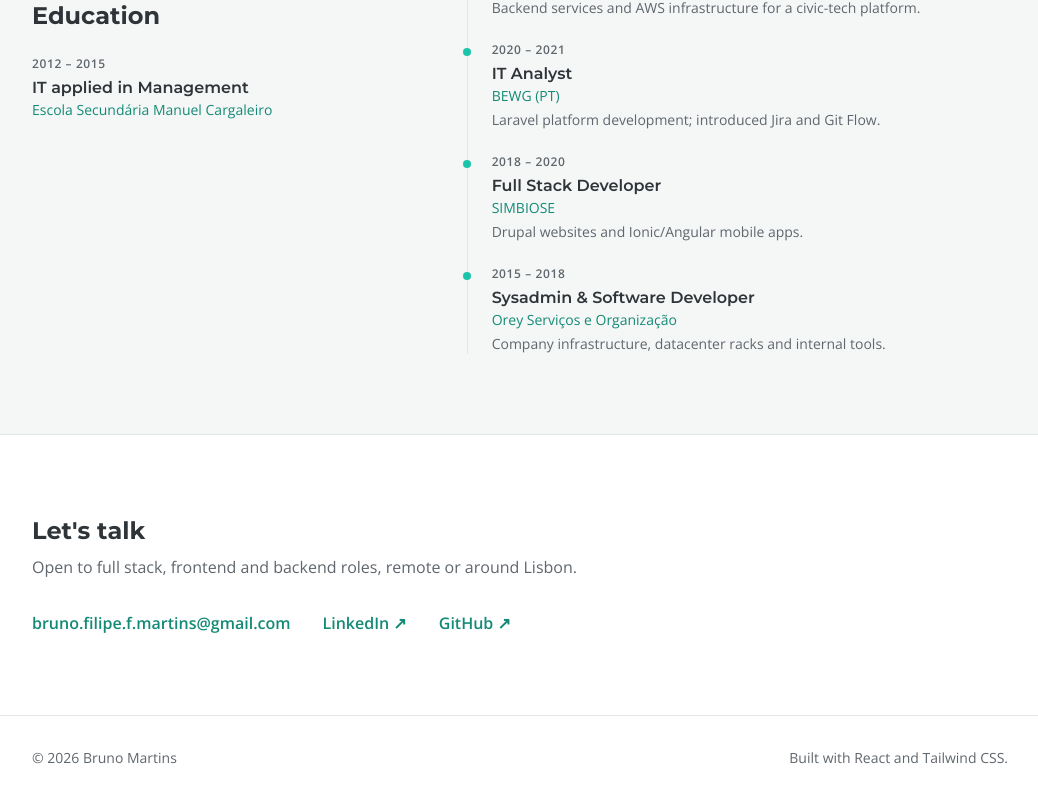
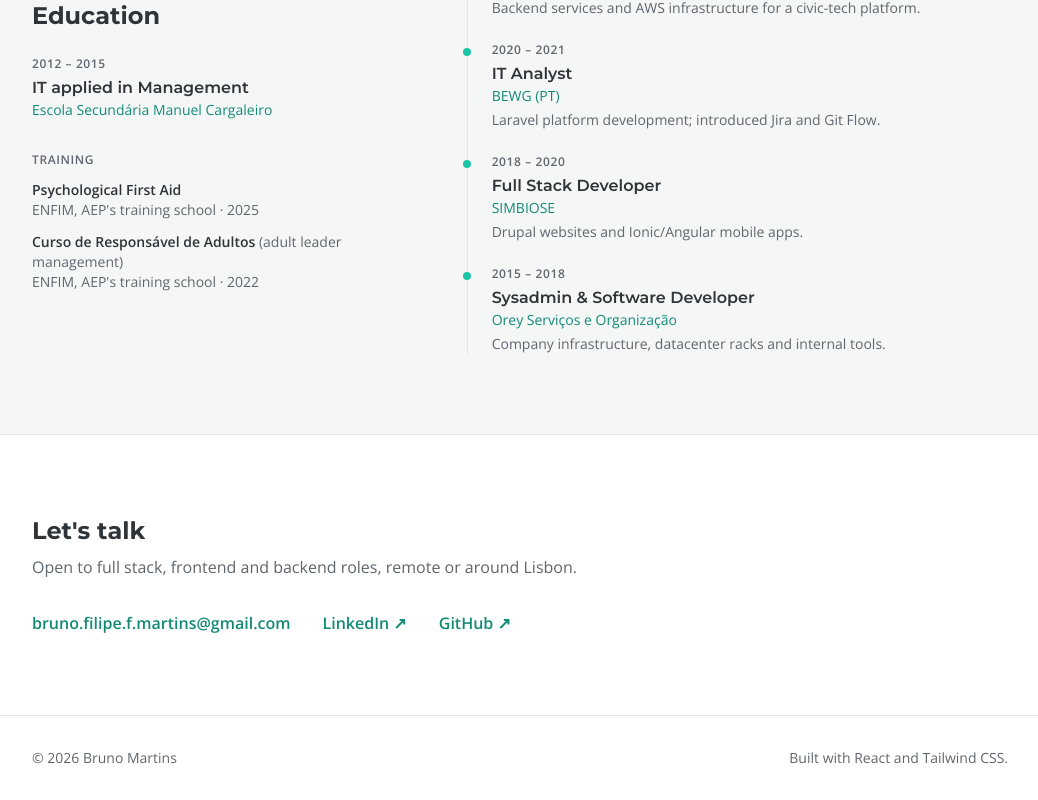
Before and after one commit to BrunMartins/portfolio, a React (Vite) app: page / in a window 1280 px wide. Shown: the part 2235-3035 px from the top of the page, without its empty margins (120-1158 px from the left). Built offline with nearby package versions, Linux system fonts and the light colour scheme; a web font is replaced by a local one.

Commit message:
Add training to the education section

```diff
--- a/src/content/profile.ts
+++ b/src/content/profile.ts
@@ -30,6 +30,27 @@ export const education: Course[] = [
     name: "IT applied in Management",
     school: "Escola Secundária Manuel Cargaleiro",
     period: "2012 – 2015",
+  },
+];
+
+export type Training = {
+  name: string;
+  note?: string;
+  provider: string;
+  year: string;
+};
+
+export const training: Training[] = [
+  {
+    name: "Psychological First Aid",
+    provider: "ENFIM, AEP's training school",
+    year: "2025",
+  },
+  {
+    name: "Curso de Responsável de Adultos",
+    note: "adult leader management",
+    provider: "ENFIM, AEP's training school",
+    year: "2022",
   },
 ];
 
--- a/src/pages/home.tsx
+++ b/src/pages/home.tsx
@@ -1,5 +1,5 @@
 import { ProjectCard } from "@/components/project-card";
-import { education, experience, profile } from "@/content/profile";
+import { education, experience, profile, training } from "@/content/profile";
 import { projects } from "@/content/projects";
 
 export function Home() {
@@ -71,6 +71,18 @@ export function Home() {
                 </li>
               ))}
             </ul>
+            <h3 className="mt-8 text-xs font-semibold uppercase tracking-wider text-muted">Training</h3>
+            <ul className="mt-3 space-y-3 text-sm">
+              {training.map((t) => (
+                <li key={t.name}>
+                  <span className="font-semibold">{t.name}</span>
+                  {t.note && <span className="text-muted"> ({t.note})</span>}
+                  <span className="block text-muted">
+                    {t.provider} · {t.year}
+                  </span>
+                </li>
+              ))}
+            </ul>
           </div>
           <div>
             <h2 className="font-display text-2xl font-bold">Experience</h2>
```
